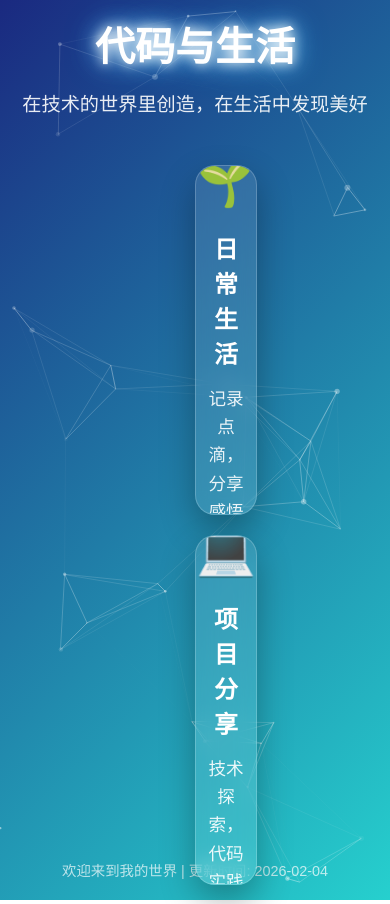
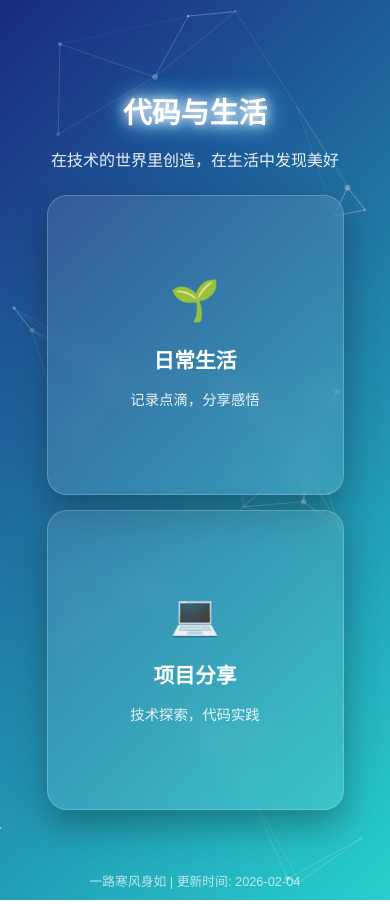
Before and after one commit to Jianyi8377/jianyi8377.github.io, a Jekyll site: the page built from index.html, in a window 390 px wide. Built offline with Jekyll 4.4.1, drawn with Linux system fonts in a browser that asks for light colours.

Commit message:
Update: 2026-02-05 00:00:40

```diff
--- a/index.html
+++ b/index.html
@@ -200,31 +200,116 @@ title: 欢迎
         /* 响应式设计 */
         @media (max-width: 768px) {
             .title {
-                font-size: 2.5rem;
+                font-size: 2.2rem;
             }
 
             .subtitle {
-                font-size: 1.2rem;
+                font-size: 1.1rem;
+                margin-bottom: 2rem;
+                padding: 0 15px;
             }
 
             .nav-cards {
-                flex-direction: column;
+                flex-direction: row; /* 改为横向排列 */
+                flex-wrap: wrap; /* 允许换行 */
+                justify-content: center;
+                gap: 15px;
+                width: 100%;
+                max-width: 100%;
+                padding: 0 10px;
+            }
+
+            .nav-card {
+                width: calc(50% - 10px); /* 两个卡片并排，每张占一半减去间距 */
+                max-width: 300px;
+                height: 320px;
+                min-width: 0;
+            }
+
+            .card-icon {
+                font-size: 2.8rem;
+            }
+
+            .card-title {
+                font-size: 1.4rem;
+            }
+
+            .card-desc {
+                font-size: 0.95rem;
+            }
+
+            .card-front {
+                padding: 20px;
+            }
+
+            .card-back {
+                padding: 20px;
+            }
+
+            .card-back h3 {
+                font-size: 1.3rem;
+                margin-bottom: 10px;
+            }
+
+            .card-back p {
+                font-size: 0.9rem;
+                line-height: 1.5;
+                margin-bottom: 8px;
+            }
+
+            .card-btn {
+                padding: 10px 20px;
+                font-size: 1rem;
+                margin-top: 15px;
+            }
+        }
+
+        /* 更小屏幕的适配 */
+        @media (max-width: 480px) {
+            .title {
+                font-size: 1.8rem;
+            }
+
+            .subtitle {
+                font-size: 1rem;
+                margin-bottom: 1.5rem;
+            }
+
+            .nav-cards {
+                flex-direction: column; /* 超小屏幕纵向排列 */
                 align-items: center;
-                gap: 20px;
+                gap: 15px;
             }
 
             .nav-card {
                 width: 90%;
-                max-width: 350px;
-                height: 350px;
+                max-width: 320px;
+                height: 300px;
             }
 
             .card-icon {
-                font-size: 3rem;
+                font-size: 2.5rem;
             }
 
             .card-title {
-                font-size: 1.5rem;
+                font-size: 1.3rem;
+            }
+
+            .card-desc {
+                font-size: 0.9rem;
+            }
+
+            .card-back h3 {
+                font-size: 1.2rem;
+            }
+
+            .card-back p {
+                font-size: 0.85rem;
+            }
+
+            .card-btn {
+                padding: 8px 16px;
+                font-size: 0.9rem;
             }
         }
 
@@ -236,6 +321,13 @@ title: 欢迎
             text-align: center;
             font-size: 0.9rem;
             opacity: 0.7;
+        }
+
+        @media (max-width: 768px) {
+            .footer {
+                bottom: 10px;
+                font-size: 0.8rem;
+            }
         }
     </style>
 </head>
@@ -296,7 +388,7 @@ title: 欢迎
     </div>
 
     <div class="footer">
-        <p>欢迎来到我的世界 | 更新时间: {{ site.time | date: "%Y-%m-%d" }}</p>
+        <p>一路寒风身如 | 更新时间: {{ site.time | date: "%Y-%m-%d" }}</p>
     </div>
 
     <!-- 粒子系统库 -->
```
